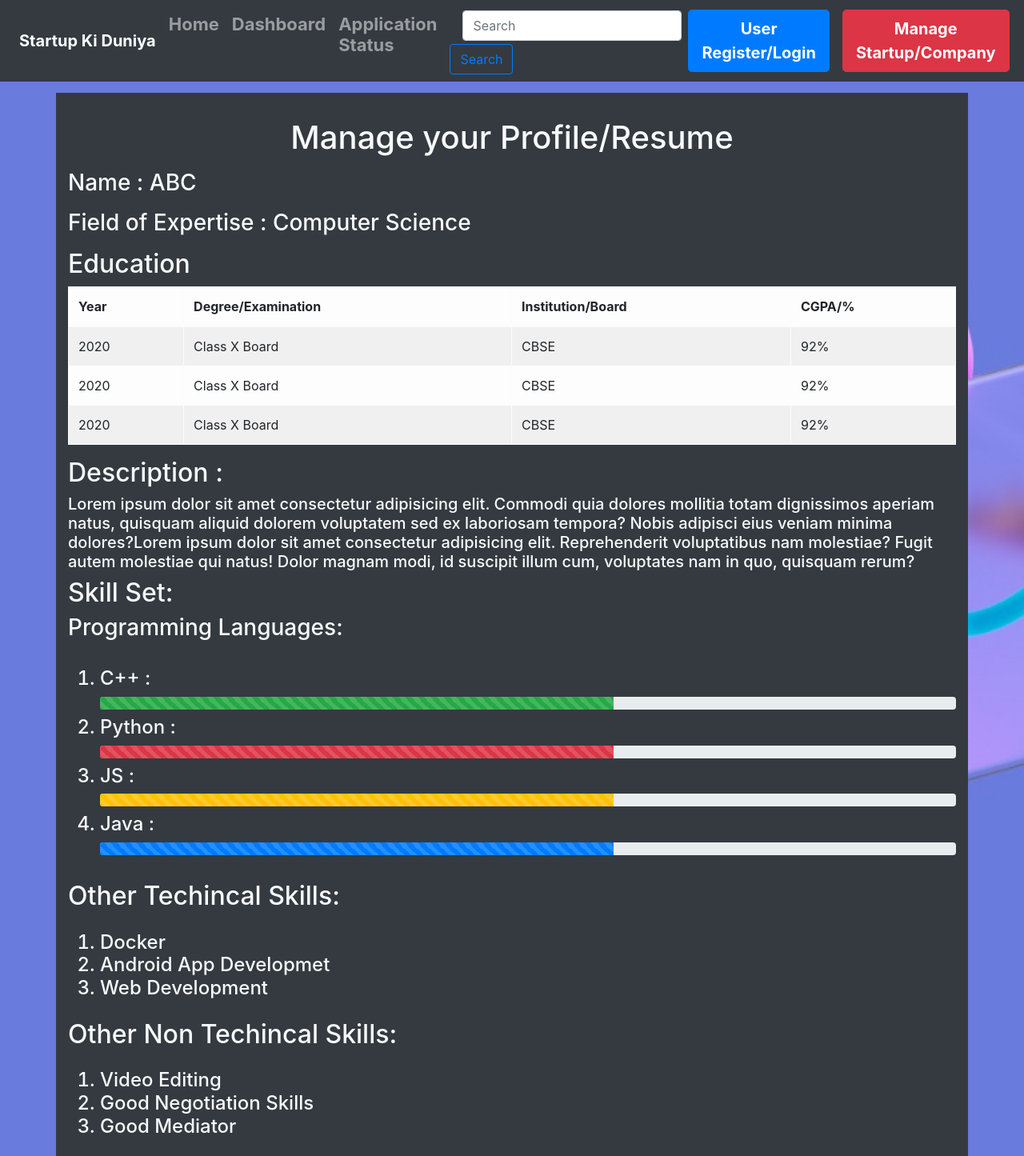
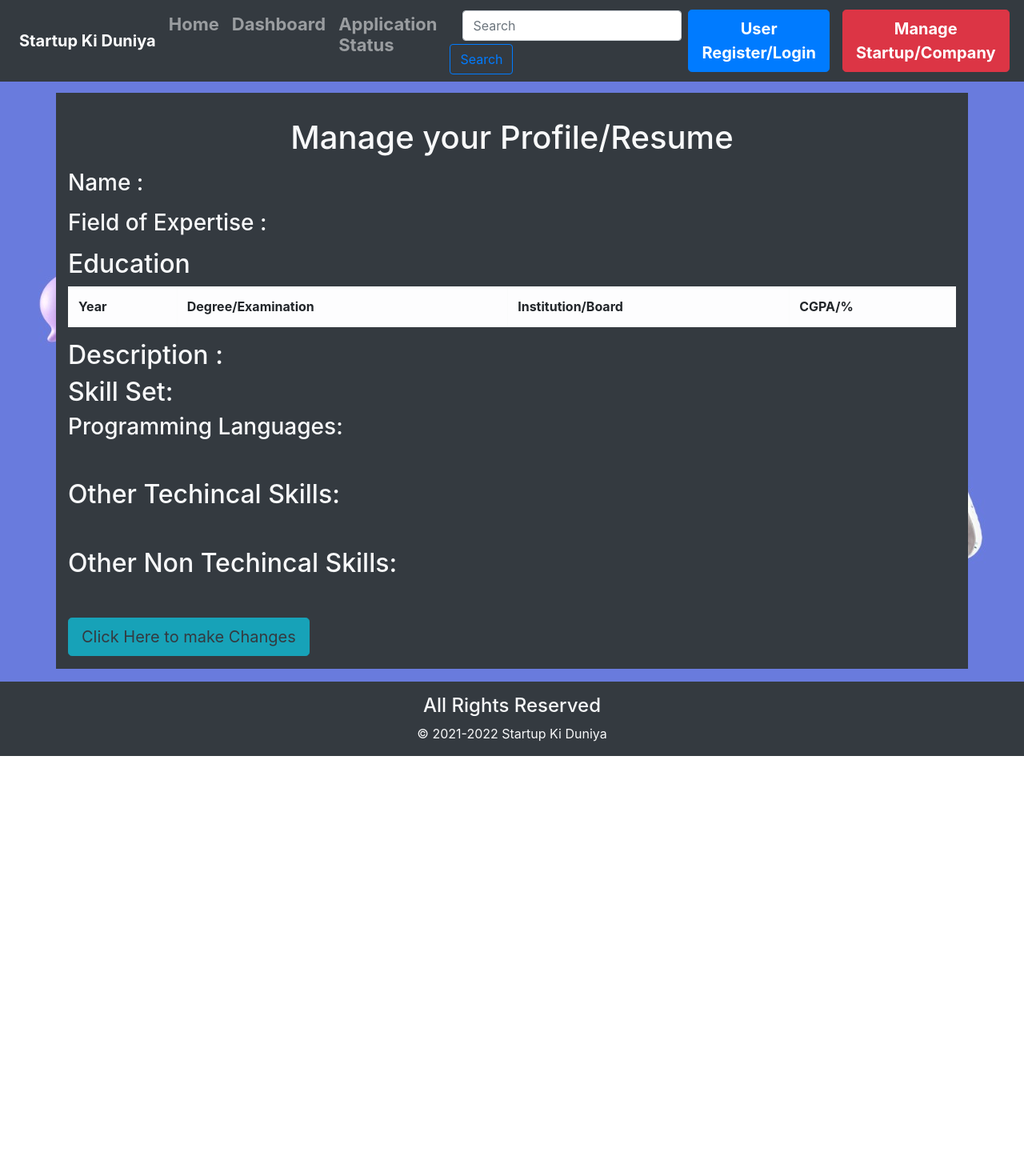
Before and after one commit to prathamverma42/Startup-Ki-Duniya-Website, a React (Create React App) app: page /dashboard in a window 1280 px wide. Shown: the top 1445 px of the page at 80% size. After the commit the page ends 945 px from the top, so only its background shows below. Built offline with nearby package versions, Linux system fonts and the light colour scheme.

Commit message:
User DashBoard Ready

```diff
--- a/src/Components/Pages/Dashboard.js
+++ b/src/Components/Pages/Dashboard.js
@@ -2,21 +2,46 @@ import {Table,ProgressBar,Button} from 'react-bootstrap';
 import {useState} from 'react';
 import UserProfileModal from '../UserProfileModal';
 
+let name=""
+let field=""
+let description=""
+let techSkills = []
+let nontechSkills = []
+let education = []
+
+let programmingLanguages =[]
+
+
 const Dashboard = ()=>{
+
+    // eslint-disable-next-line
+    const [updatePage,setUpdatePage] = useState(true);
+
+    function updateDashBoard(newname,newfield,newDescription,newTechSkills,newnontechSkills,newEducation,newProgrammingLanguages)
+    {
+      name = newname
+      field = newfield
+      description = newDescription
+      techSkills = newTechSkills
+      nontechSkills = newnontechSkills
+      education = newEducation
+      programmingLanguages = newProgrammingLanguages
+      setUpdatePage((prev)=>!prev)
+    }
+
 
     const [show, setShow] = useState(false);
 
     const handleClose = () => setShow(false);
 
-
     return (
         <>
-        <UserProfileModal show={show} handleClose={handleClose}/>
+        <UserProfileModal update={updateDashBoard} show={show} handleClose={handleClose}/>
         <div className="container bg-dark text-light my-3 py-3">
             <h1 className="text-center my-3">Manage your Profile/Resume</h1>
 
-            <h3>Name : ABC </h3>
-            <h3 className="my-3">Field of Expertise : Computer Science</h3>
+            <h3>Name : {name} </h3>
+            <h3 className="my-3">Field of Expertise : {field}</h3>
             <h2> Education </h2>
 
     <Table striped bordered hover variant="light" className="table-responsive-md ">
@@ -29,53 +54,55 @@ const Dashboard = ()=>{
     </tr>
   </thead>
   <tbody>
-    <tr>
-      <td>2020</td>
-      <td>Class X Board</td>
-      <td>CBSE</td>
-      <td>92%</td>
-    </tr>
-    <tr>
-      <td>2020</td>
-      <td>Class X Board</td>
-      <td>CBSE</td>
-      <td>92%</td>
-    </tr>
-    <tr>
-      <td>2020</td>
-      <td>Class X Board</td>
-      <td>CBSE</td>
-      <td>92%</td>
-    </tr>
+  {
+    education.map((elem)=>{
+      return (
+        <tr>
+          <td>{elem.Year}</td>
+          <td>{elem.Exam}</td>
+          <td>{elem.Board}</td>
+          <td>{elem.Marks}</td>
+        </tr>
+      )
+    })
+  }
+
   </tbody>
 </Table>
 
 <h2>Description : </h2>
-<p className="h5">Lorem ipsum dolor sit amet consectetur adipisicing elit. Commodi quia dolores mollitia totam dignissimos aperiam natus, quisquam aliquid dolorem voluptatem sed ex laboriosam tempora? Nobis adipisci eius veniam minima dolores?Lorem ipsum dolor sit amet consectetur adipisicing elit. Reprehenderit voluptatibus nam molestiae? Fugit autem molestiae qui natus! Dolor magnam modi, id suscipit illum cum, voluptates nam in quo, quisquam rerum?</p>
+<p className="h5">{description}</p>
 
 <h2>Skill Set:</h2>
 
 <h3>Programming Languages: </h3>
 <ol className = "h4 py-3" >
-<li className="my-2">C++ :<ProgressBar variant="success" animated now={60} className="my-2"/></li>
-<li className="my-2">Python :<ProgressBar variant="danger" animated now={60} className="my-2"/></li>
-<li className="my-2">JS :<ProgressBar variant="warning" animated now={60} className="my-2"/></li>
-<li className="my-2">Java :<ProgressBar variant="primary" animated now={60} className="my-2"/></li>
+{
+  programmingLanguages.map((elem)=>{
+    return <li className="my-2">{elem.language}<ProgressBar variant="success" animated now={elem.rating} className="my-2"/></li>
+
+  })
+}
 </ol>
 
 
 <h2> Other Techincal Skills:</h2>
 <ol className = "h4 py-3" >
-   <li>Docker</li>
-   <li>Android App Developmet</li>
-   <li>Web Development</li>
+  {
+   techSkills.map((elem)=>{
+     return <li>{elem}</li>
+   })
+  }
+
 </ol>
 
 <h2> Other Non Techincal Skills:</h2>
 <ol className = "h4 py-3" >
-   <li>Video Editing</li>
-   <li>Good Negotiation Skills</li>
-   <li>Good Mediator</li>
+{
+   nontechSkills.map((elem)=>{
+     return <li>{elem}</li>
+   })
+  }
 </ol>
 
 
--- a/src/Components/UserProfileModal.js
+++ b/src/Components/UserProfileModal.js
@@ -1,70 +1,17 @@
 import {Button,Modal,Form} from 'react-bootstrap';
 import {useState} from 'react';
 
-let progelem =
-<div className="row my-2">
-<div className="col-4">
-  <Form.Label>Prog Lang</Form.Label>
-  <Form.Control as="select" >
-    <option>C++</option>
-    <option>Python</option>
-    <option>JS</option>
-    <option>Java</option>
-  </Form.Control>
-  </div>
-  <div className="col-4">
-  <Form.Label>Rating</Form.Label>
-  <Form.Control type="number" placeholder="Eg: 69.26" />
-  </div>
-  <div className="col-4">
-  </div>
-  </div>
-
-
-let skillelem = <Form.Control type="text" placeholder="Skill" />
-
-
-let educationelem = <div className="row my-2">
-<div className="col-5">
-  <Form.Label>Year</Form.Label>
-  <Form.Control type="number" placeholder="eg:2021" />
-  </div>
-  <div className="col-5">
-  <Form.Label>Degree/Examination</Form.Label>
-  <Form.Control type="text" placeholder="Exam" />
-  </div>
-  <div className="col-5">
-  <Form.Label>Institution/Board</Form.Label>
-  <Form.Control type="text" placeholder="Eg : CBSE" />
-  </div>
-  <div className="col-5">
-  <Form.Label>CGPA/Marks</Form.Label>
-  <Form.Control type="text" placeholder="Enter your Marks" />
-  </div>
-  </div>
-
-
-let educationDetails = [
-  educationelem,
-]
-
-let ProgrammingLanguages = [
-  progelem,
-
-]
-
-let techSkills = [
-  skillelem,
-]
-
-let nontechSkills = [
-  skillelem,
-]
-
+let name=""
+let field=""
+let description=""
+let techSkills = []
+let nontechSkills =[]
+let programmingLanguages = []
+let educationDetails = []
 
 const UserProfileModal = (props)=>{
 
-
+  // eslint-disable-next-line
   const [update,setupDate] = useState(false);
 
     return (
@@ -79,12 +26,12 @@ const UserProfileModal = (props)=>{
 
         <Form.Group controlId="name">
     <Form.Label>Name</Form.Label>
-    <Form.Control type="text" placeholder="Your Name" />
+    <Form.Control onChange={(e)=>{name=e.target.value}}type="text" placeholder="Your Name" />
   </Form.Group>
 
   <Form.Group controlId="field">
     <Form.Label>Field of Expertise</Form.Label>
-    <Form.Control type="text" placeholder="Eg: Computer Science" />
+    <Form.Control onChange={(e)=>{field=e.target.value}} type="text" placeholder="Eg: Computer Science" />
   </Form.Group>
 
 
@@ -92,14 +39,37 @@ const UserProfileModal = (props)=>{
 
 <Form.Group controlId="education">
       {
-        educationDetails.map((elem)=>{
-          return (elem)
+        educationDetails.map((elem,i)=>{
+          return <div className="row my-2">
+<div className="col-5">
+  <Form.Label>Year</Form.Label>
+  <Form.Control onChange={(e)=>{educationDetails[i].Year=e.target.value}} type="number" placeholder="eg:2021" />
+  </div>
+  <div className="col-5">
+  <Form.Label>Degree/Examination</Form.Label>
+  <Form.Control onChange={(e)=>{educationDetails[i].Exam=e.target.value}} type="text" placeholder="Exam" />
+  </div>
+  <div className="col-5">
+  <Form.Label>Institution/Board</Form.Label>
+  <Form.Control onChange={(e)=>{educationDetails[i].Board=e.target.value}} type="text" placeholder="Eg : CBSE" />
+  </div>
+  <div className="col-5">
+  <Form.Label>CGPA/Marks</Form.Label>
+  <Form.Control onChange={(e)=>{educationDetails[i].Marks=e.target.value}} type="text" placeholder="Enter your Marks" />
+  </div>
+  </div>
         })
 
       }
   <Button variant="success mx-2" onClick={
 ()=>{
-  educationDetails.push(educationelem)
+  educationDetails.push({
+    Year:0,
+    Exam:'',
+    Board:'',
+    Marks:''
+
+  })
   setupDate((prev)=>!prev)
 }
   }>Add More</Button>
@@ -116,20 +86,40 @@ const UserProfileModal = (props)=>{
 
   <Form.Group controlId="Programming" >
   {
-    ProgrammingLanguages.map((elem)=>{
-      return (elem)
+    programmingLanguages.map((elem,i)=>{
+      return (<div className="row my-2">
+<div className="col-4">
+  <Form.Label>Prog Lang</Form.Label>
+  <Form.Control onChange={(e)=>{programmingLanguages[i].language=e.target.value}} as="select" >
+    <option>C++</option>
+    <option>Python</option>
+    <option>JS</option>
+    <option>Java</option>
+  </Form.Control>
+  </div>
+  <div className="col-4">
+  <Form.Label>Rating</Form.Label>
+  <Form.Control onChange={(e)=>{programmingLanguages[i].rating=e.target.value}} type="number" placeholder="Eg: 69.26" />
+  </div>
+  <div className="col-4">
+  </div>
+  </div>)
     })
   }
+
   <Button variant="success" className="btn-sm my-2" onClick={
     ()=>{
-      ProgrammingLanguages.push(progelem)
+      programmingLanguages.push({
+        language:'C++',
+        rating:0,
+      })
       setupDate((prev)=>!prev)
     }
   }>Add More</Button>
 
 <Button variant="danger" className="btn-sm my-3 mx-2" onClick={
   ()=>{
-    ProgrammingLanguages.pop()
+    programmingLanguages.pop()
     setupDate((prev)=>!prev)
   }
 
@@ -145,13 +135,19 @@ const UserProfileModal = (props)=>{
 
 <Form.Group controlId="techskills" className="my-3">
    {
-     techSkills.map((elem)=>{
-       return (elem)
+     techSkills.map((elem,i)=>{
+       return <Form.Control
+       onChange={
+         (e)=>{
+           techSkills[i] = e.target.value
+         }
+       }
+       type="text" placeholder="Skill" />
      })
    }
    <Button variant="success" className="btn-sm my-2" onClick={
     ()=>{
-      techSkills.push(skillelem)
+      techSkills.push("")
       setupDate((prev)=>!prev)
     }
   }>Add More</Button>
@@ -171,13 +167,19 @@ const UserProfileModal = (props)=>{
 
 <Form.Group controlId="techskills" className="my-3">
     {
-      nontechSkills.map((elem)=>{
-        return (elem)
+      nontechSkills.map((elem,i)=>{
+        return <Form.Control
+       onChange={
+         (e)=>{
+           nontechSkills[i] = e.target.value
+         }
+       }
+       type="text" placeholder="Skill" />
       })
     }
     <Button variant="success" className="btn-sm my-2" onClick={
     ()=>{
-      nontechSkills.push(skillelem)
+      nontechSkills.push("")
       setupDate((prev)=>!prev)
     }
   }>Add More</Button>
@@ -193,7 +195,7 @@ const UserProfileModal = (props)=>{
 
   <Form.Group controlId="description">
     <Form.Label>Description</Form.Label>
-    <Form.Control as="textarea" rows={3} />
+    <Form.Control onChange={(e)=>{description=e.target.value}} as="textarea" rows={3} />
   </Form.Group>
 
 </Form>
@@ -204,7 +206,20 @@ const UserProfileModal = (props)=>{
           <Button variant="secondary" onClick={props.handleClose}>
             Close
           </Button>
-          <Button variant="primary" onClick={props.handleClose}>
+          <Button variant="primary" onClick={
+            ()=>{
+             props.update(
+               name,
+               field,
+               description,
+               techSkills,
+               nontechSkills,
+               educationDetails,
+               programmingLanguages
+             )
+              props.handleClose();
+            }
+            }>
             Save Changes
           </Button>
         </Modal.Footer>
```
